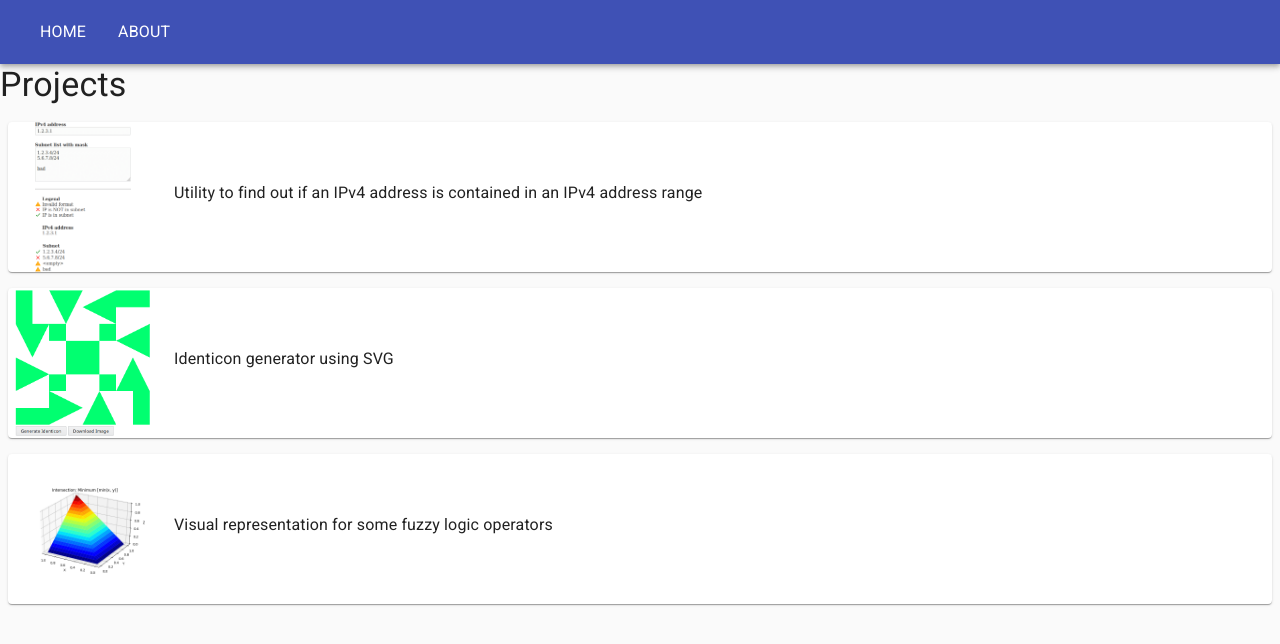
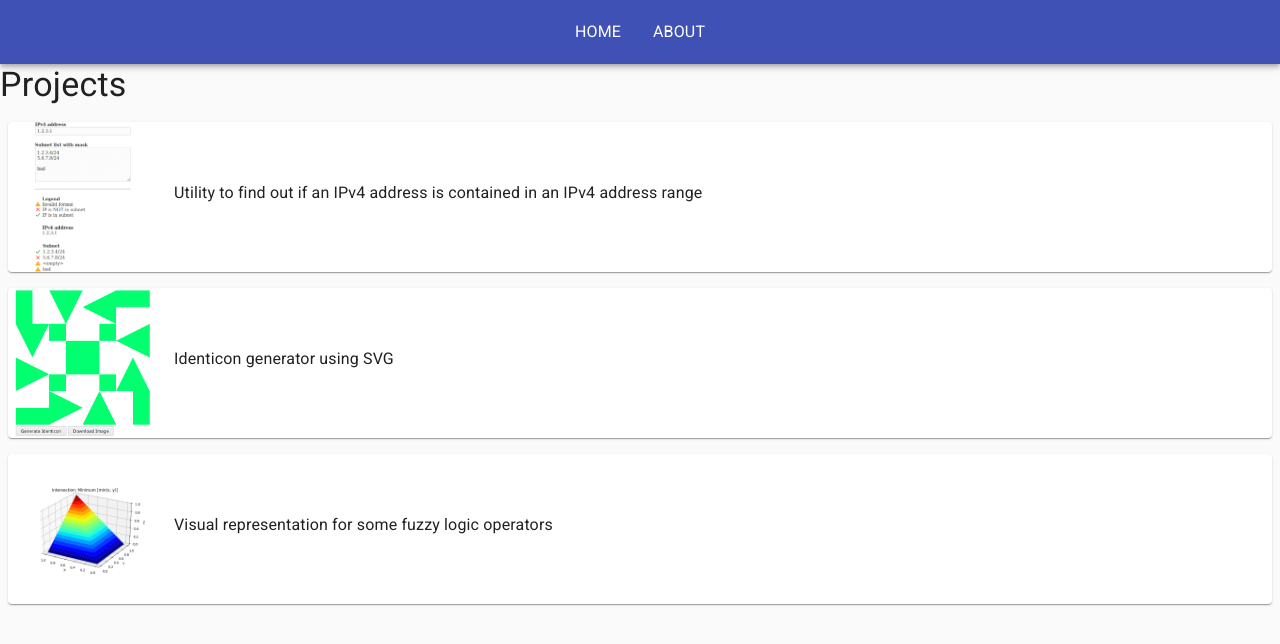
Before and after one commit to danielwohlgemuth/danielwohlgemuth.github.io, a React (Create React App) app: page / in a window 1280 px wide. Shown: the top 644 px of the page. Built offline with nearby package versions, Linux system fonts and the light colour scheme.

Commit message:
Center Navbar content

```diff
--- a/src/Components/Navbar.js
+++ b/src/Components/Navbar.js
@@ -2,6 +2,7 @@ import React from "react";
 import { Link, NavLink } from "react-router-dom";
 import {
   AppBar,
+  Box,
   Toolbar,
   makeStyles,
   List,
@@ -12,7 +13,6 @@ import {
 const useStyles = makeStyles({
   navListDisplayFlex: {
     display: `flex`,
-    justifyContent: `space-between`,
     alignContent: `center`,
   },
   linkText: {
@@ -27,6 +27,7 @@ function Navbar() {
 
   return (
     <AppBar position="static">
+      <Box display="flex" justifyContent="center">
         <Toolbar>
           <List className={classes.navListDisplayFlex}>
             <Link to="/" className={classes.linkText}>
@@ -41,6 +42,7 @@ function Navbar() {
             </NavLink>
           </List>
         </Toolbar>
+      </Box>
     </AppBar>
   );
 }
```
Lines whose indentation alone changed are shown as unchanged.
